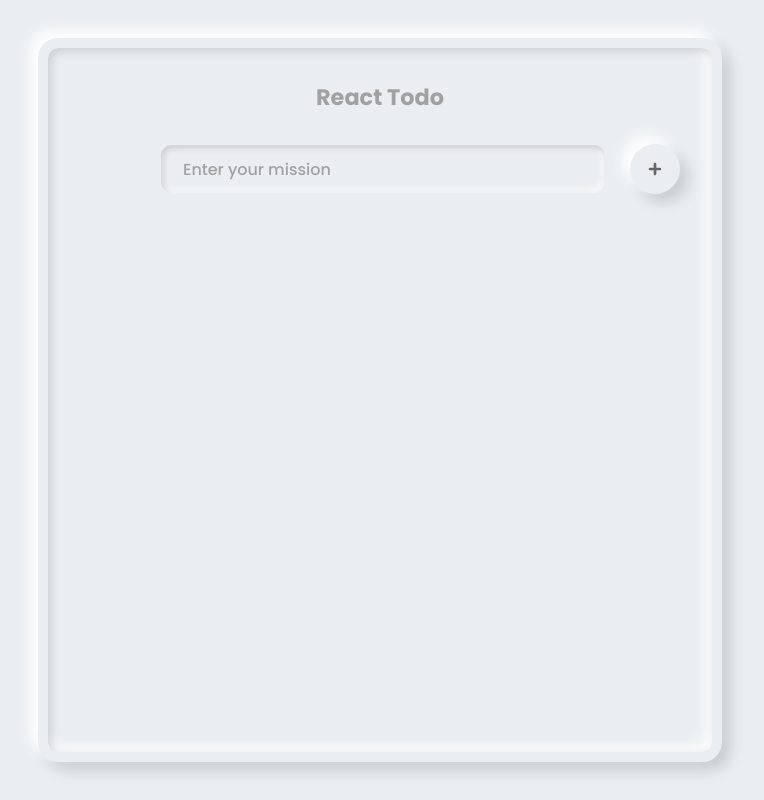
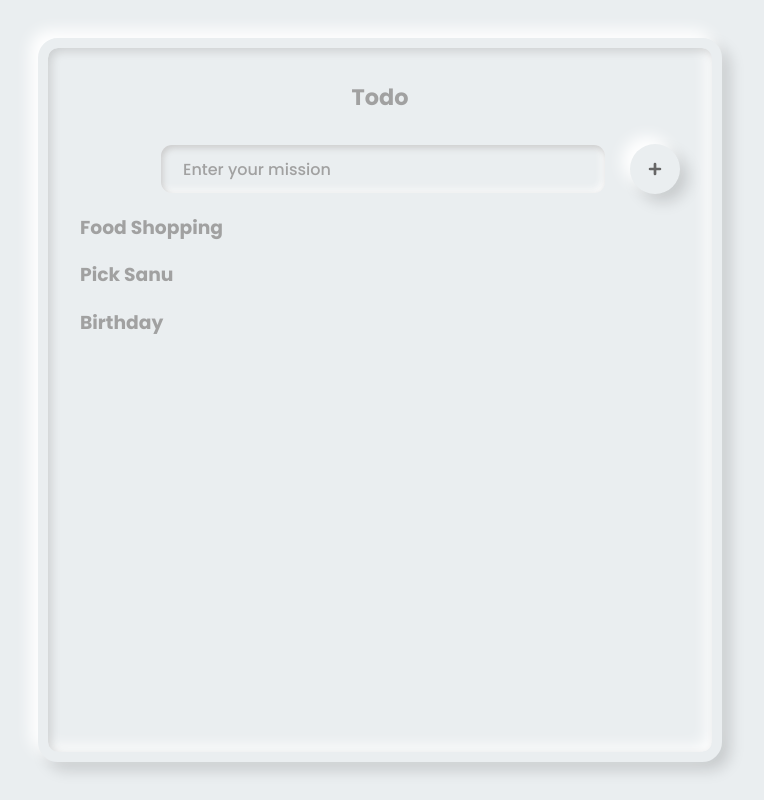
Before and after one commit to tyrants666/React-Todo, a React (Create React App) app: page / in a window 1280 px wide. Shown: the whole page, without its empty margins (260-1024 px from the left). Built offline with nearby package versions, Linux system fonts and the light colour scheme.

Commit message:
Task uploaded

```diff
--- a/src/App.js
+++ b/src/App.js
@@ -1,6 +1,7 @@
 // import logo from './logo.svg';
 // import './App.css';
 import Header from './components/Header';
+import Tasks from './components/Tasks';
 
 function App() {
   // const x = true;
@@ -9,6 +10,7 @@
     <div className="App">
       <div className="container">
         <Header />
+        <Tasks />
         {/* <h1>{x ? "Akash" : "Yadav"}</h1> */}
       </div>
     </div>
--- a/src/components/Button.js
+++ b/src/components/Button.js
@@ -1,10 +1,19 @@
 
 import { BsPlusLg } from "react-icons/bs";
+import propTypes from "prop-types";
+
+const clickFunc = () => {
+    console.log("Button clicked");
+}
 
 const Button = () => {
     return (
-        <button className="btn btn-round btn-add"><BsPlusLg /></button>
+        <button className="btn btn-round btn-add" onClick={clickFunc}><BsPlusLg /></button>
     )
 }
 
+Button.propTypes = {
+    onClick: propTypes.func
+}
+
 export default Button
--- a/src/components/Header.js
+++ b/src/components/Header.js
@@ -8,7 +8,7 @@
             <h4 style={headingStyles} >{title}</h4>
             <div className="flex">
                 <input type="text" placeholder="Enter your mission" />
-                <Button title="check"/>
+                <Button title='add' />
             </div>
             {/* <h4>{props.name}</h4> */}
         </header>
@@ -16,7 +16,7 @@
 }
 
 Header.defaultProps = {
-    title: 'React Todo',
+    title: 'Todo',
 }
 
 Header.propTypes = {
--- /dev/null
+++ b/src/components/Tasks.js
@@ -0,0 +1,37 @@
+
+const tasks = [
+   {
+        id: 1,
+        title: 'Food Shopping',
+        day: 'Feb 20 2022',
+        time: '10:00',
+        description: 'Lorem ipsum dolor sit amet, consectetur adipiscing elit, sed do eiusmod tempor incididunt ut labore et dolore magna aliqua. Ut enim ad minim veniam, quis nostrud exercitation ullamco laboris nisi ut aliquip ex ea commodo consequat. Duis aute irure dolor in reprehenderit in voluptate velit esse cillum dolore eu fugiat nulla pariatur. Excepteur sint occaecat cupidatat non proident, sunt in culpa qui officia deserunt mollit anim id est laborum.',
+        reminder: true
+    },
+    {
+        id: 2,
+        title: 'Pick Sanu',
+        day: 'March 24 2022',
+        time: '10:00',
+        description: 'Lorem ipsum dolor sit amet, consectetur adipiscing elit, sed do eiusmod tempor incididunt ut labore et dolore magna aliqua. Ut enim ad minim veniam, quis nostrud exercitation ullamco laboris nisi ut aliquip ex ea commodo consequat. Duis aute irure dolor in reprehenderit in voluptate velit esse cillum dolore eu fugiat nulla pariatur. Excepteur sint occaecat cupidatat non proident, sunt in culpa qui officia deserunt mollit anim id est laborum.',
+        reminder: true
+    },
+    {
+        id: 3,
+        title: 'Birthday',
+        day: 'Nov 12 2022',
+        time: '10:00',
+        reminder: true
+   }
+]
+
+const Tasks = () => {
+    return (
+        <>
+            {tasks.map (task => ( <h3>{task.title}</h3> )
+            )}
+        </>
+    )
+}
+
+export default Tasks
--- a/src/index.css
+++ b/src/index.css
@@ -8,6 +8,7 @@
 }
 
 body {
+  color: var(--text);
   margin: 0;
   font-family: "poppins", sans-serif;
   background: var(--core);
```
